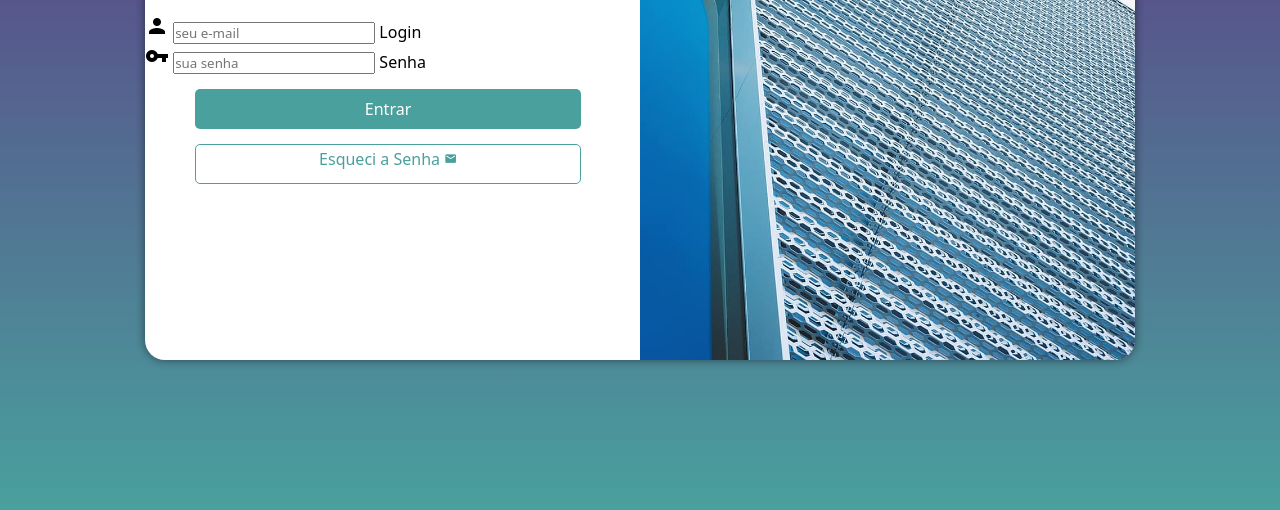
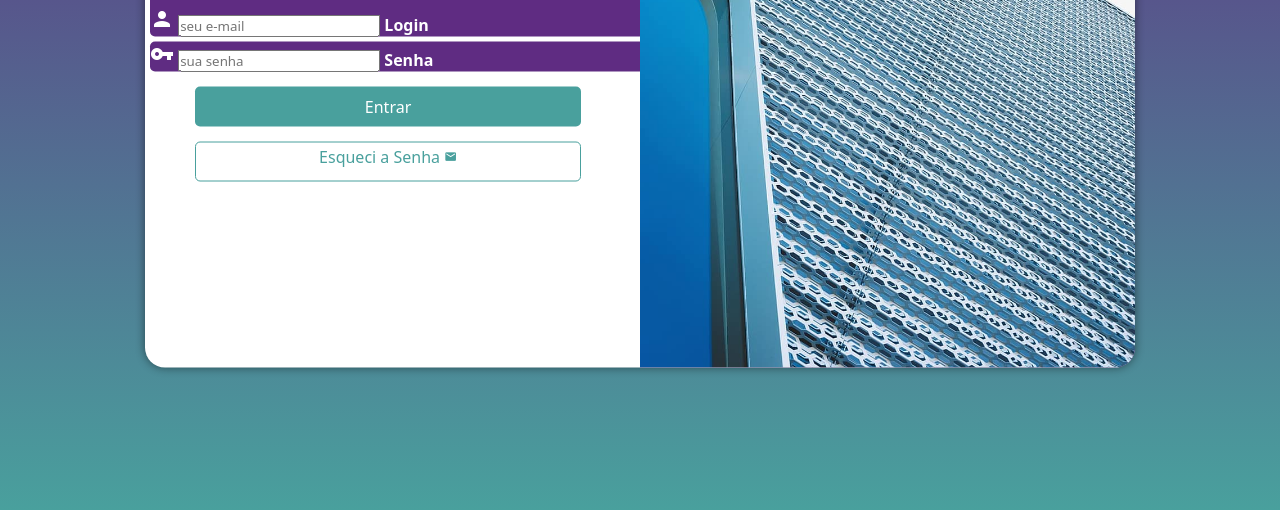
Before and after one commit to gabrieloliveiramacedomoura/projeto-login, a plain HTML site: page index.html in a window 1280 px wide. Shown: the part 290-800 px from the top of the page. Drawn offline with Linux system fonts and the light colour scheme.

Commit message:
em teste

```diff
--- a/estilos/style.css
+++ b/estilos/style.css
@@ -35,7 +35,7 @@ section#login {
     box-shadow: 0px 0px 10px rgba(0, 0, 0, 0.486);
     display: block;
     width: 250px;
-    height: 500px;
+    height: 515px;
     transition: width .3s, height .3s;
     transition-timing-function: ease;
 }
@@ -62,8 +62,13 @@ div#formulario > p {
     font-size: 0.8em;
 }
 
-form {
-    margin-bottom: 5px;
+form > div.campo {
+    background-color: var(--cor02);
+    color: white;
+    font-weight: bold;
+    display: block;
+    border-radius: 5px;
+    margin: 5px 5px;
 }
 
 form input[type=submit] {
```
Also changed, not shown: index.html (+2 -0 lines).
